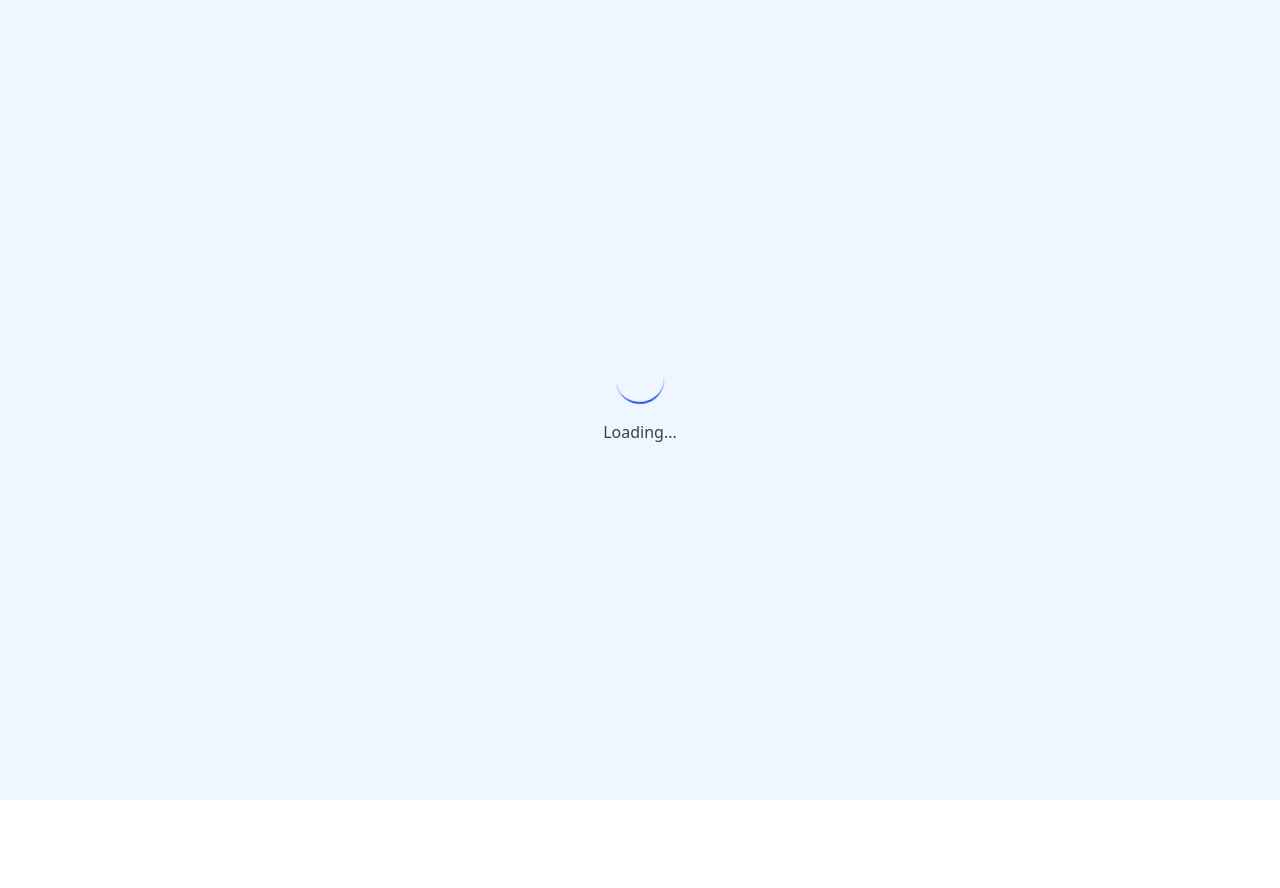
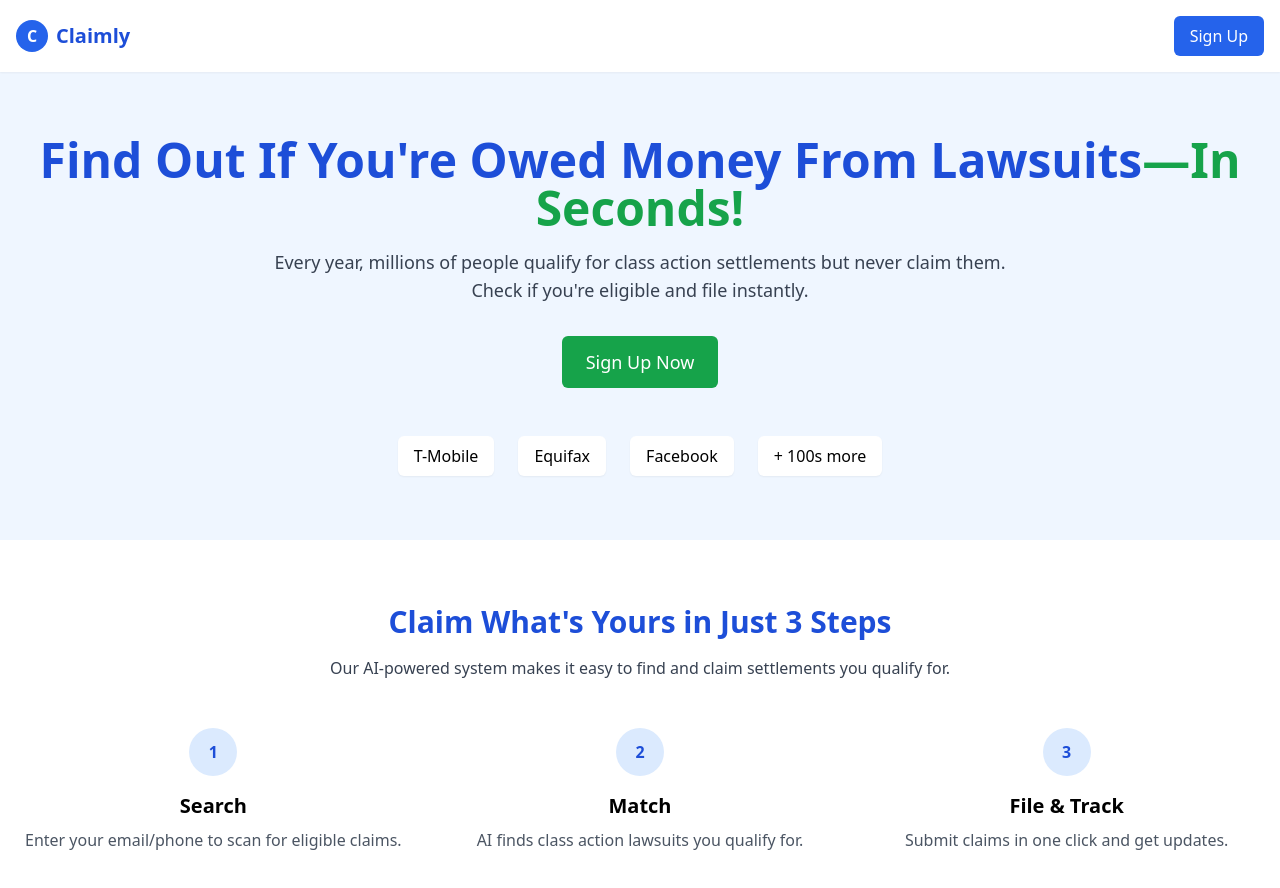
Before and after one commit to dzodze00/claimly, a Next.js app: page /thank-you in a window 1280 px wide. Before the commit this address had no page. Shown: the top 888 px of the page. Before the commit the page ends 800 px from the top, so only its background shows below. Built offline with nearby package versions, Linux system fonts and the light colour scheme.

Commit message:
Update page.tsx

```diff
--- a/app/thank-you/page.tsx
+++ b/app/thank-you/page.tsx
@@ -1,86 +1,258 @@
 'use client'
 
-import { useState, useEffect } from 'react'
-import { getSupabaseBrowserClient } from '@/lib/supabase'
+import { useState } from 'react'
+import Link from 'next/link'
 import { useRouter } from 'next/navigation'
-import Link from 'next/link'
+import { SignupForm } from '@/components/signup-form'
 
-export default function ThankYouPage({
-  searchParams,
-}: {
-  searchParams: { id?: string }
-}) {
-  const [user, setUser] = useState<any>(null)
-  const [isLoading, setIsLoading] = useState(true)
+export default function Home() {
+  const [isModalOpen, setIsModalOpen] = useState(false)
   const router = useRouter()
 
-  useEffect(() => {
-    async function fetchUserData() {
-      if (!searchParams.id) {
-        router.push('/')
-        return
-      }
+  const openModal = () => setIsModalOpen(true)
+  const closeModal = () => setIsModalOpen(false)
 
-      try {
-        const supabase = getSupabaseBrowserClient()
-        const { data, error } = await supabase
-          .from('users')
-          .select('first_name, last_name, points')
-          .eq('id', searchParams.id)
-          .single()
+  return (
+    <div className="min-h-screen bg-blue-50">
+      {/* Header */}
+      <header className="bg-white shadow-sm">
+        <div className="container mx-auto px-4 py-4 flex justify-between items-center">
+          <Link href="/" className="flex items-center">
+            <div className="h-8 w-8 rounded-full bg-blue-600 text-white flex items-center justify-center mr-2">
+              <span className="font-bold">C</span>
+            </div>
+            <span className="text-xl font-bold text-blue-700">Claimly</span>
+          </Link>
 
-        if (error || !data) {
-          console.error('Error fetching user:', error)
-          router.push('/')
-          return
-        }
+          <button
+            onClick={openModal}
+            className="bg-blue-600 hover:bg-blue-700 text-white px-4 py-2 rounded-md transition-colors"
+          >
+            Sign Up
+          </button>
+        </div>
+      </header>
 
-        setUser(data)
-      } catch (error) {
-        console.error('Error:', error)
-        router.push('/')
-      } finally {
-        setIsLoading(false)
-      }
-    }
+      {/* Hero Section */}
+      <section className="py-16 text-center">
+        <div className="container mx-auto px-4">
+          <h1 className="text-4xl md:text-5xl font-bold mb-4">
+            <span className="text-blue-700">Find Out If You're Owed Money From Lawsuits</span>
+            <span className="text-green-600">—In Seconds!</span>
+          </h1>
 
-    fetchUserData()
-  }, [searchParams.id, router])
+          <p className="text-lg text-gray-700 max-w-3xl mx-auto mb-8">
+            Every year, millions of people qualify for class action settlements but never claim them.
+            Check if you're eligible and file instantly.
+          </p>
 
-  if (isLoading) {
-    return (
-      <div className="min-h-screen bg-blue-50 flex items-center justify-center">
+          <button
+            onClick={openModal}
+            className="bg-green-600 hover:bg-green-700 text-white font-medium px-6 py-3 rounded-md text-lg transition-colors"
+          >
+            Sign Up Now
+          </button>
+
+          <div className="mt-12 flex flex-wrap justify-center gap-6">
+            <div className="bg-white px-4 py-2 rounded-md shadow-sm">T-Mobile</div>
+            <div className="bg-white px-4 py-2 rounded-md shadow-sm">Equifax</div>
+            <div className="bg-white px-4 py-2 rounded-md shadow-sm">Facebook</div>
+            <div className="bg-white px-4 py-2 rounded-md shadow-sm">+ 100s more</div>
+          </div>
+        </div>
+      </section>
+
+      {/* How It Works Section */}
+      <section className="py-16 bg-white">
+        <div className="container mx-auto px-4">
+          <h2 className="text-3xl font-bold text-center text-blue-700 mb-4">
+            Claim What's Yours in Just 3 Steps
+          </h2>
+
+          <p className="text-center text-gray-700 max-w-2xl mx-auto mb-12">
+            Our AI-powered system makes it easy to find and claim settlements you qualify for.
+          </p>
+
+          <div className="grid md:grid-cols-3 gap-8">
             <div className="text-center">
-          <div className="animate-spin rounded-full h-12 w-12 border-b-2 border-blue-700 mx-auto"></div>
-          <p className="mt-4 text-gray-700">Loading...</p>
+              <div className="h-12 w-12 bg-blue-100 text-blue-700 rounded-full flex items-center justify-center mx-auto mb-4">
+                <span className="font-bold">1</span>
               </div>
+              <h3 className="text-xl font-bold mb-2">Search</h3>
+              <p className="text-gray-600">
+                Enter your email/phone to scan for eligible claims.
+              </p>
+            </div>
+
+            <div className="text-center">
+              <div className="h-12 w-12 bg-blue-100 text-blue-700 rounded-full flex items-center justify-center mx-auto mb-4">
+                <span className="font-bold">2</span>
+              </div>
+              <h3 className="text-xl font-bold mb-2">Match</h3>
+              <p className="text-gray-600">
+                AI finds class action lawsuits you qualify for.
+              </p>
+            </div>
+
+            <div className="text-center">
+              <div className="h-12 w-12 bg-blue-100 text-blue-700 rounded-full flex items-center justify-center mx-auto mb-4">
+                <span className="font-bold">3</span>
+              </div>
+              <h3 className="text-xl font-bold mb-2">File & Track</h3>
+              <p className="text-gray-600">
+                Submit claims in one click and get updates.
+              </p>
+            </div>
+          </div>
+        </div>
+      </section>
+
+      {/* Signup Modal */}
+      {isModalOpen && (
+        <div className="fixed inset-0 bg-black/50 flex items-center justify-center z-50 p-4">
+          <div className="bg-white rounded-lg shadow-xl max-w-md w-full max-h-[90vh] overflow-y-auto">
+            <div className="flex justify-between items-center p-4 border-b">
+              <h2 className="text-xl font-bold text-blue-700">Get Started with Claimly</h2>
+              <button
+                onClick={closeModal}
+                className="text-gray-500 hover:text-gray-700"
+                aria-label="Close"
+              >
+                <svg xmlns="http://www.w3.org/2000/svg" className="h-6 w-6" fill="none" viewBox="0 0 24 24" stroke="currentColor">
+                  <path strokeLinecap="round" strokeLinejoin="round" strokeWidth={2} d="M6 18L18 6M6 6l12 12" />
+                </svg>
+              </button>
+            </div>
+
+            <div className="p-6">
+              <SignupFormContent onSuccess={(userId) => {
+                closeModal();
+                router.push(`/thank-you?id=${userId}`);
+              }} />
+            </div>
+          </div>
+        </div>
+      )}
     </div>
   )
 }
 
+// Signup form content component
+function SignupFormContent({ onSuccess }: { onSuccess: (userId: string) => void }) {
+  const [isSubmitting, setIsSubmitting] = useState(false)
+  const [error, setError] = useState<string | null>(null)
+
+  async function handleSubmit(event: React.FormEvent<HTMLFormElement>) {
+    event.preventDefault()
+    setIsSubmitting(true)
+    setError(null)
+
+    const form = event.currentTarget
+    const formData = new FormData(form)
+
+    const firstName = formData.get('firstName') as string
+    const lastName = formData.get('lastName') as string
+    const email = formData.get('email') as string
+
+    try {
+      const response = await fetch('/api/signup', {
+        method: 'POST',
+        headers: {
+          'Content-Type': 'application/json',
+        },
+        body: JSON.stringify({
+          firstName,
+          lastName,
+          email,
+        }),
+      })
+
+      const data = await response.json()
+
+      if (!response.ok) {
+        throw new Error(data.error || 'Something went wrong')
+      }
+
+      // Call the success callback with the user ID
+      onSuccess(data.userId)
+    } catch (err) {
+      setError(err instanceof Error ? err.message : 'Something went wrong')
+    } finally {
+      setIsSubmitting(false)
+    }
+  }
+
   return (
-    <div className="min-h-screen bg-blue-50 flex items-center justify-center p-4">
-      <div className="max-w-md w-full bg-white rounded-lg shadow-md p-8 text-center">
-        <div className="w-16 h-16 bg-green-100 text-green-600 rounded-full flex items-center justify-center mx-auto mb-4">
-          <svg xmlns="http://www.w3.org/2000/svg" className="h-8 w-8" fill="none" viewBox="0 0 24 24" stroke="currentColor">
-            <path strokeLinecap="round" strokeLinejoin="round" strokeWidth={2} d="M5 13l4 4L19 7" />
-          </svg>
+    <>
+      {error && (
+        <div className="bg-red-50 text-red-700 p-3 rounded-md mb-4">
+          {error}
+        </div>
+      )}
+
+      <form onSubmit={handleSubmit} className="space-y-4">
+        <div>
+          <label htmlFor="email" className="block text-sm font-medium text-gray-700 mb-1">
+            Email Address
+          </label>
+          <input
+            type="email"
+            id="email"
+            name="email"
+            required
+            className="w-full px-3 py-2 border border-gray-300 rounded-md focus:outline-none focus:ring-2 focus:ring-blue-500"
+            placeholder="your@email.com"
+          />
         </div>
 
-        <h1 className="text-2xl font-bold mb-2">Thank You, {user.first_name}!</h1>
-        <p className="text-gray-600 mb-6">
-          Your information has been submitted successfully. We'll match you with eligible lawsuits and be in touch soon.
-        </p>
-
-        <div className="space-y-4">
-          <Link
-            href="/"
-            className="block w-full px-4 py-2 bg-blue-600 text-white rounded-md hover:bg-blue-700 text-center"
-          >
-            Return to Home
-          </Link>
+        <div className="grid grid-cols-2 gap-4">
+          <div>
+            <label htmlFor="firstName" className="block text-sm font-medium text-gray-700 mb-1">
+              First Name
+            </label>
+            <input
+              type="text"
+              id="firstName"
+              name="firstName"
+              required
+              className="w-full px-3 py-2 border border-gray-300 rounded-md focus:outline-none focus:ring-2 focus:ring-blue-500"
+            />
+          </div>
+          <div>
+            <label htmlFor="lastName" className="block text-sm font-medium text-gray-700 mb-1">
+              Last Name
+            </label>
+            <input
+              type="text"
+              id="lastName"
+              name="lastName"
+              required
+              className="w-full px-3 py-2 border border-gray-300 rounded-md focus:outline-none focus:ring-2 focus:ring-blue-500"
+            />
           </div>
         </div>
+
+        <div className="flex items-start mt-4">
+          <input
+            type="checkbox"
+            id="terms"
+            name="terms"
+            required
+            className="h-4 w-4 text-blue-600 focus:ring-blue-500 border-gray-300 rounded mt-1"
+          />
+          <label htmlFor="terms" className="ml-2 block text-sm text-gray-700">
+            I agree to the <a href="/terms" className="text-blue-600 hover:underline">Terms of Service</a> and <a href="/privacy" className="text-blue-600 hover:underline">Privacy Policy</a>
+          </label>
         </div>
+
+        <button
+          type="submit"
+          disabled={isSubmitting}
+          className="w-full bg-green-600 hover:bg-green-700 text-white font-medium py-2 px-4 rounded-md transition-colors disabled:opacity-50"
+        >
+          {isSubmitting ? 'Processing...' : 'Start My Free Scan'}
+        </button>
+      </form>
+    </>
   )
 }
```
Lines whose indentation alone changed are shown as unchanged.
